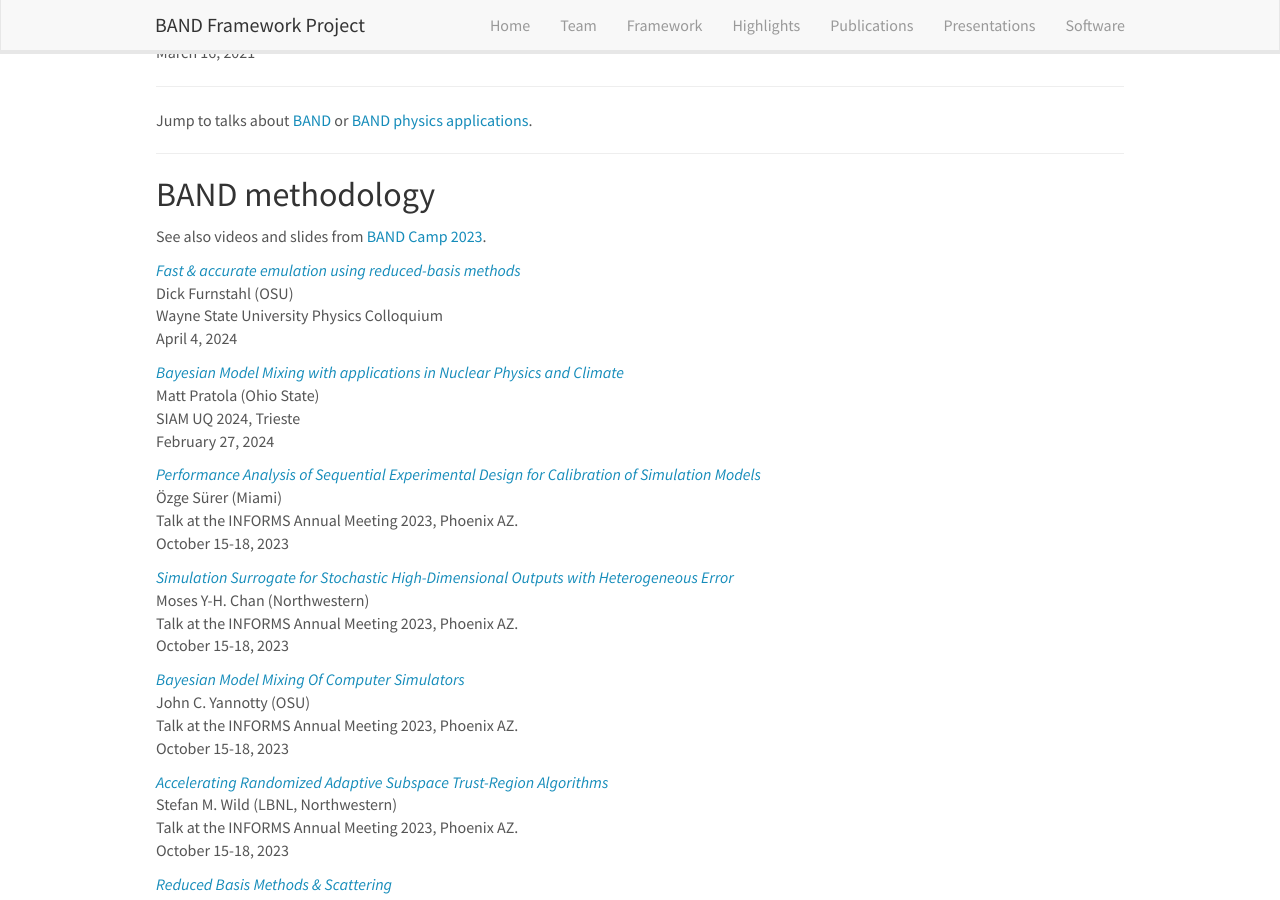
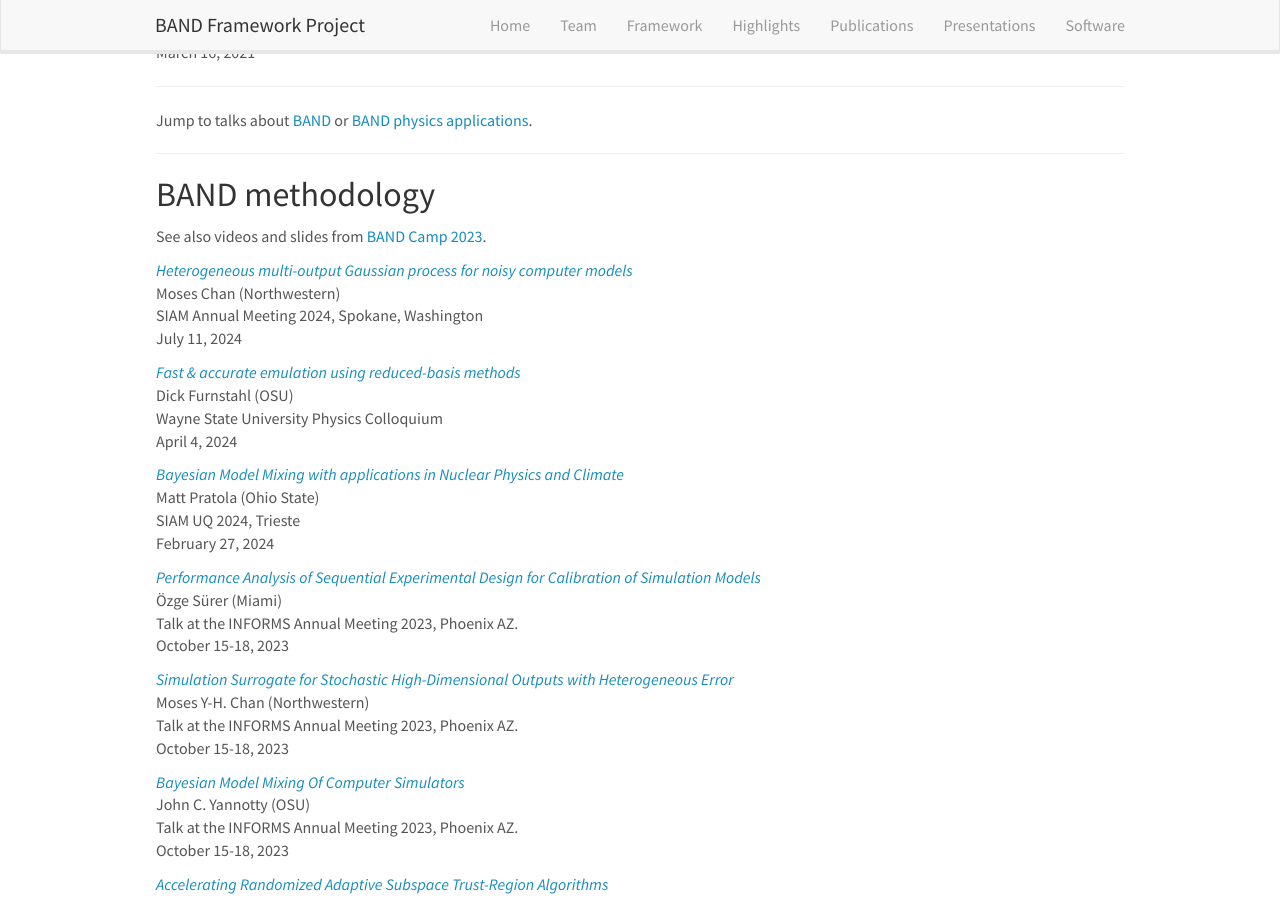
Before and after one commit to bandframework/bandframework.github.io, a Jekyll site: the page built from _pages/presentations.md, in a window 1280 px wide and 900 px high, scrolled down 997 px. Built offline with Jekyll 4.4.1, drawn with Linux system fonts in a browser that asks for light colours; nearby versions of some CDN libraries.

Commit message:
adding SIAM talk

```diff
--- a/_data/presentations.yml
+++ b/_data/presentations.yml
@@ -1,3 +1,16 @@
+- title: "Heterogeneous multi-output Gaussian process for noisy computer models"
+  image:
+  location: >
+    SIAM Annual Meeting 2024, Spokane, Washington
+  date: >
+    July 11, 2024
+  presenter: Moses Chan (Northwestern)
+  link:
+    url: https://meetings.siam.org/sess/dsp_programsess.cfm?SESSIONCODE=80715
+  highlight: 0
+  type: methodology
+  news2:
+
 - title: "From chiral EFT to perturbative QCD: a Bayesian model mixing approach to symmetric nuclear matter"
   image:
   location: >
```
